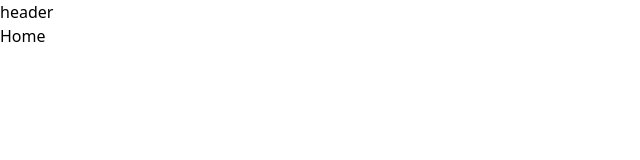
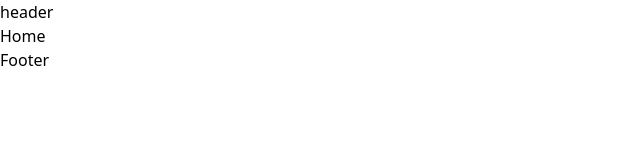
Before and after one commit to AlvesPHGA/bookmark, a React (Vite) app: page / in a window 1280 px wide. Shown: the top 160 px of the page, without its empty margins (0-640 px from the left). Built offline with nearby package versions, Linux system fonts and the light colour scheme.

Commit message:
update: add Footer component on app doc

```diff
--- a/src/App.tsx
+++ b/src/App.tsx
@@ -1,4 +1,5 @@
 import { Home } from './pages/Home';
+import { Footer } from './ui/partials/Global/Footer';
 import { Header } from './ui/partials/Global/Header';
 
 function App() {
@@ -6,6 +7,7 @@ function App() {
       <>
          <Header />
          <Home />
+         <Footer />
       </>
    );
 }
```
